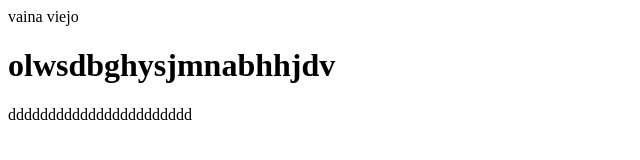
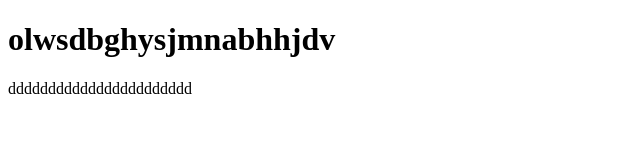
Before and after one commit to mayerlyuribe/repo_maye, a plain HTML site: page index.html in a window 1280 px wide. Shown: the whole page, without its empty margins (0-640 px from the left). Drawn offline with Linux system fonts and the light colour scheme.

Commit message:
Update index.html
daño

```diff
--- a/index.html
+++ b/index.html
@@ -5,9 +5,6 @@
     <meta name="viewport" content="width=device-width, initial-scale=1.0">
     <title>Document</title>
 </head>
-<body>
-    <div>vaina viejo</div>
-</body>
 </html>
 <h1>olwsdbghysjmnabhhjdv</h1>
 <p>ddddddddddddddddddddddd</p>
```
